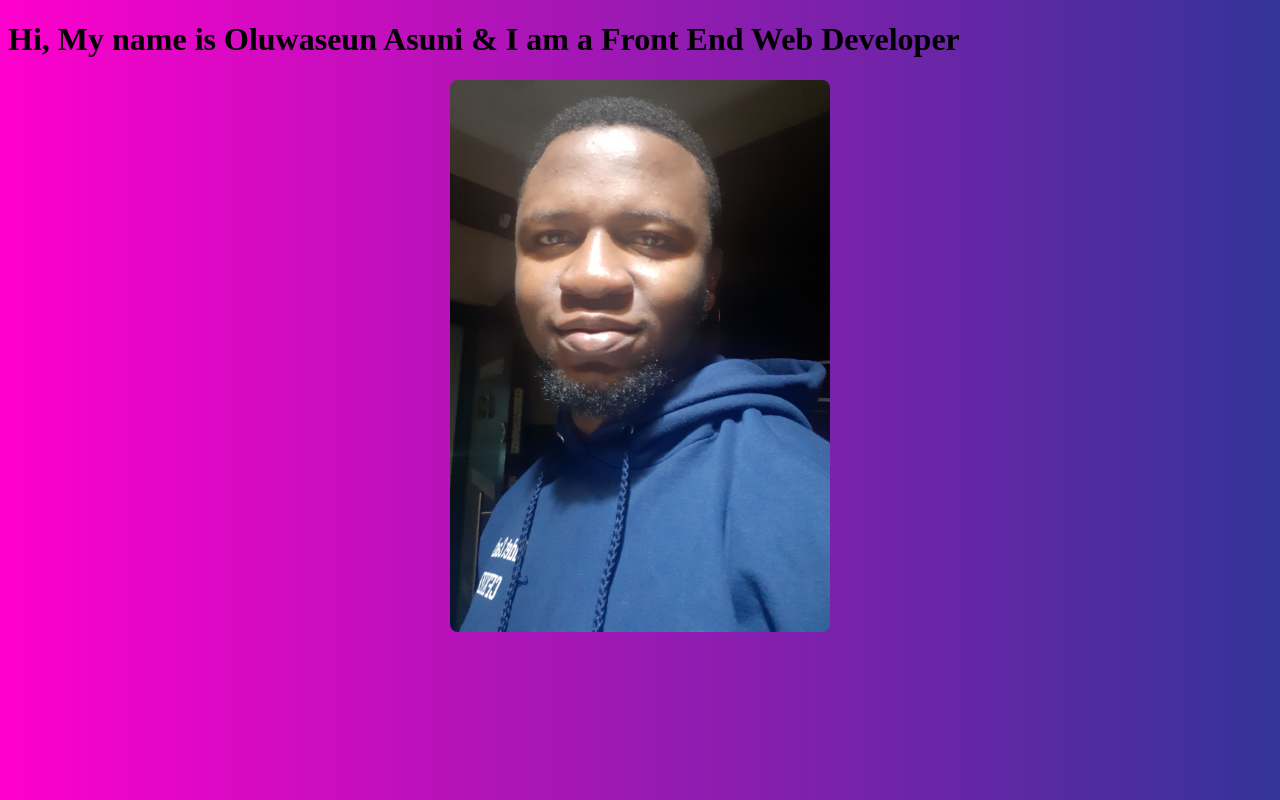
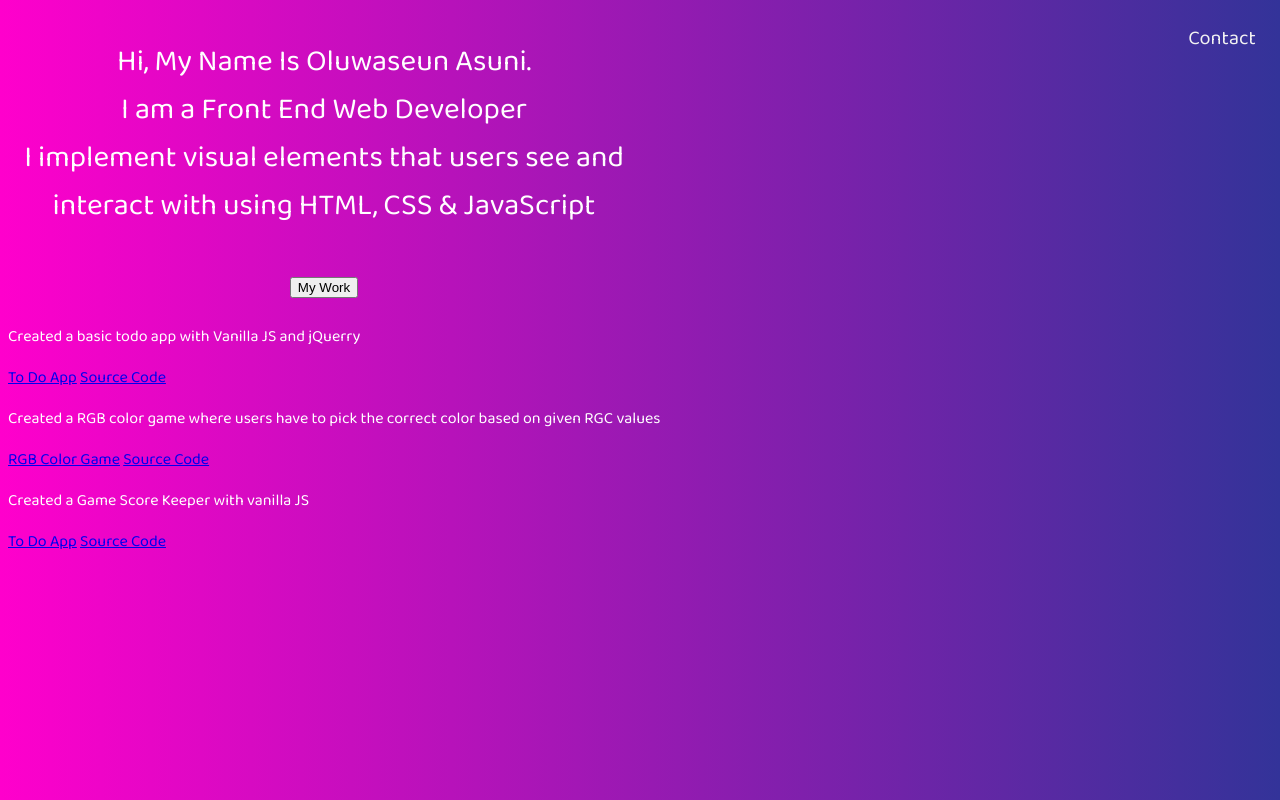
Before and after one commit to oluwaseunasuni/seunasuni, a plain HTML site: page index.html in a window 1280 px wide. Drawn offline with Linux system fonts and the light colour scheme.

Commit message:
site content

```diff
--- a/index.html
+++ b/index.html
@@ -5,9 +5,57 @@
     <meta name="viewport" content="width=device-width, initial-scale=1.0">
     <title>Oluwaseun Asuni</title>
     <link rel="stylesheet" href="seun.css">
+    <link href="https://fonts.googleapis.com/css2?family=Baloo+2&display=swap" rel="stylesheet">
+
+
 </head>
 <body>
-    <h1> Hi, My name is Oluwaseun Asuni & I am a Front End Web Developer</h1>
-    <img src="images/seun.jpg" alt="image of Oluwaseun">
+
+    <!-- ********************NAVIGATION******************** -->
+
+    <div class="Mynavigation">
+        <a href="#Contact">  Contact</a>
+    </div>
+
+
+    <div class="about">
+        <p>Hi, My Name Is Oluwaseun Asuni.
+            <br>
+            I am a Front End Web Developer
+            <br>
+            I implement visual elements that users see and interact with using HTML, CSS & JavaScript
+        </p>
+        <button>My Work</button>
+    </div>
+
+
+    <!-- ********************PORTFOLIO******************** -->
+    <div class="portfolio">
+
+        <div class="todo">
+            <p>Created a basic todo app with Vanilla JS and jQuerry</p>
+            <a href = "https://oluwaseunasuni.github.io/ToDo-APP/" target = "_blank"> To Do App</a>
+            <a href = "https://github.com/oluwaseunasuni/ToDo-APP" target = "_blank"> Source Code</a>
+
+        </div>
+
+        <div class="todo">
+            <p>Created a RGB color game where users have to pick the correct color based on given RGC values</p>
+            <a href = "https://oluwaseunasuni.github.io/Color-Game/" target = "_blank"> RGB Color Game</a>
+            <a href = "https://github.com/oluwaseunasuni/Color-Game" target = "_blank"> Source Code</a>
+
+        </div>
+
+        <div class="todo">
+            <p>Created a Game Score Keeper with vanilla JS</p>
+            <a href = "https://oluwaseunasuni.github.io/scoreKeeper/" target = "_blank"> To Do App</a>
+            <a href = "https://github.com/oluwaseunasuni/scoreKeeper" target = "_blank"> Source Code</a>
+
+        </div>
+
+
+    </div>
+
+
 </body>
 </html>
--- a/seun.css
+++ b/seun.css
@@ -5,15 +5,31 @@ body {
     /* Chrome 10-25, Safari 5.1-6 */
     background: linear-gradient(to left, #333399, #ff00cc);
     /* W3C, IE 10+/ Edge, Firefox 16+, Chrome 26+, Opera 12+, Safari 7+ */
+    font-family: 'Baloo 2', 'cursive';
+    color: white;
 
 }
 
+.Mynavigation {
+    float: right;
+}
 
-img {
-    border-radius: 8px;
-    display: block;
-    margin-left: auto;
-    margin-right: auto;
-    width: 30%;
+.Mynavigation a {
+    float: left;
+    color: #f2f2f2;
+    text-align: center;
+    padding: 14px 16px;
+    text-decoration: none;
+    font-size: 20px;
+}
 
+.about {
+    float: left;
+    width: 50%;
+    text-align: center;
+    font-size: 30px;
 }
+
+.portfolio {
+    float: left;
+}
```
